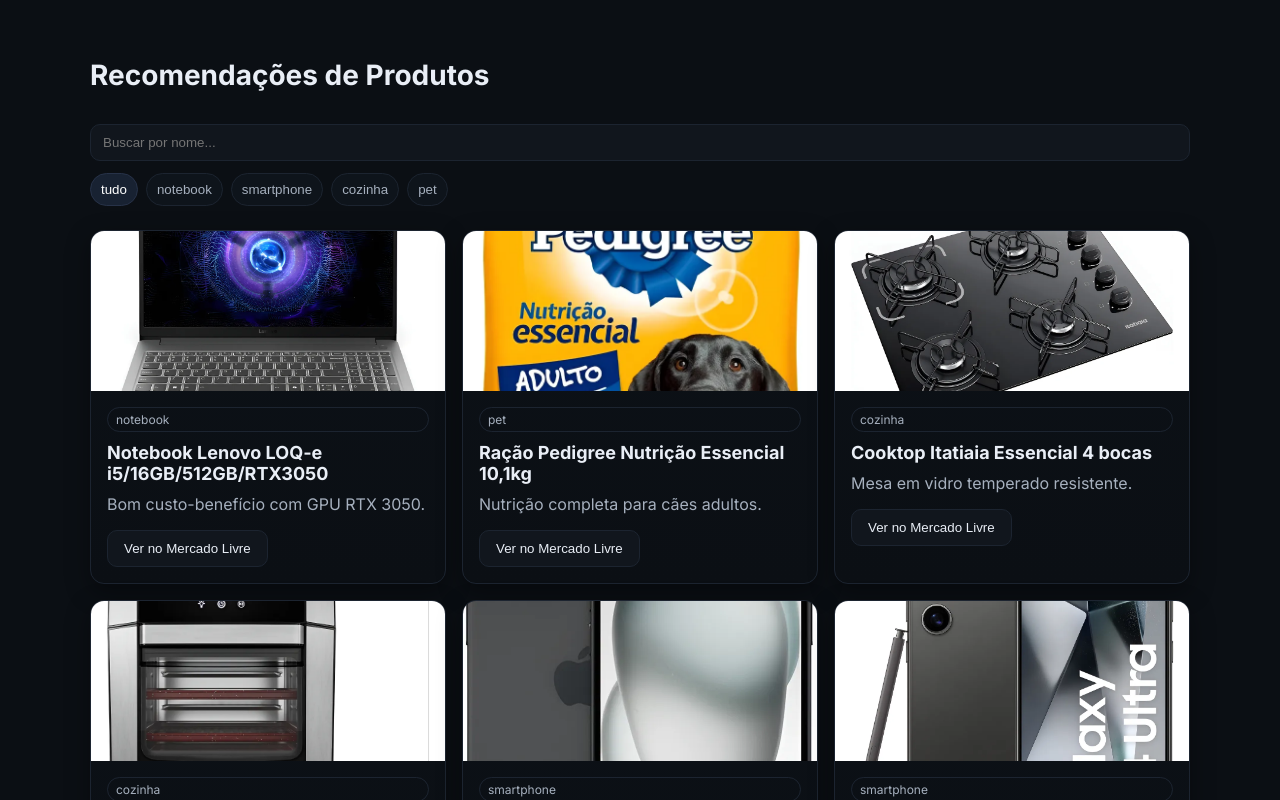
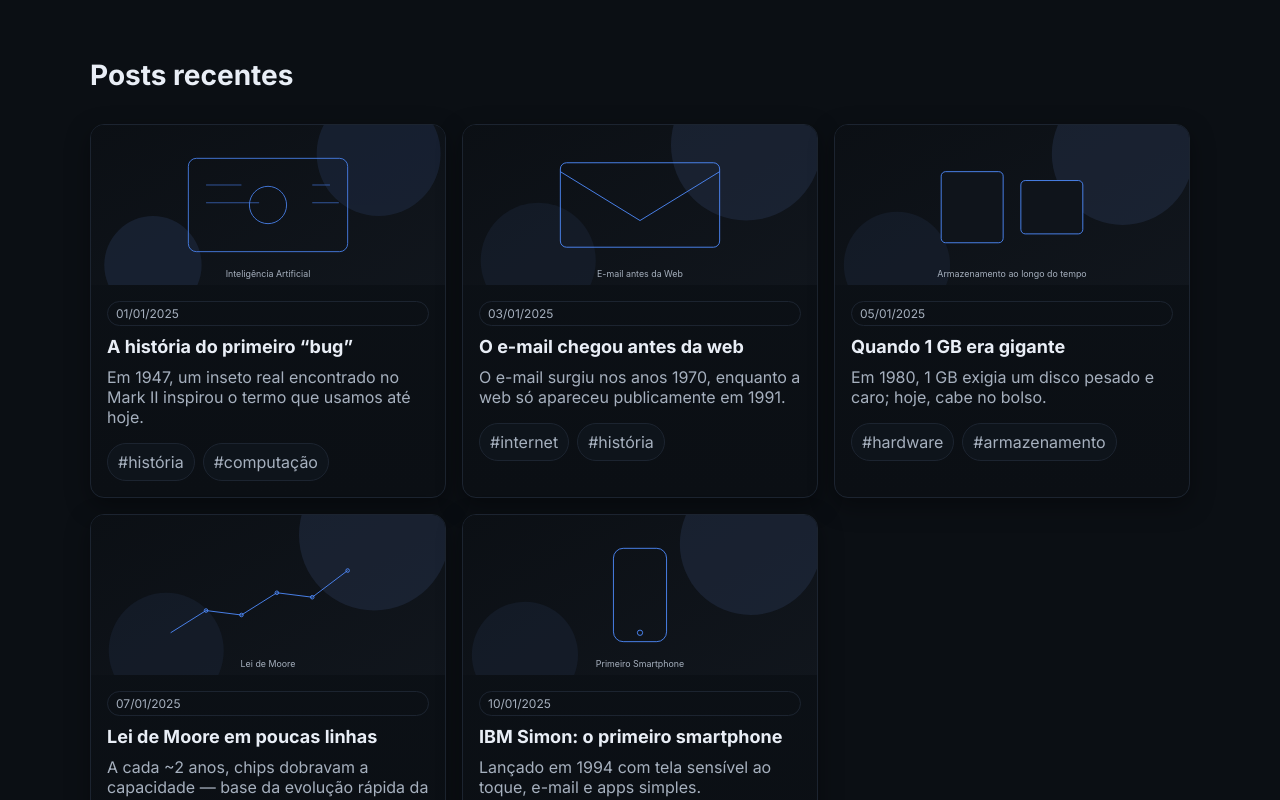
Before and after one commit to Alex95221/tech-curiosidades, a React (Vite) app: page / in a window 1280 px wide. Shown: the part 1320-2120 px from the top of the page. Built offline with nearby package versions, Linux system fonts and the light colour scheme.

Commit message:
feat(posts): seção de posts e link na navbar

```diff
--- a/src/App.jsx
+++ b/src/App.jsx
@@ -3,6 +3,7 @@
 import Hero from './components/Hero.jsx'
 import Curiosities from './components/Curiosities.jsx'
 import ProductList from './components/ProductList.jsx'
+import Posts from './components/Posts.jsx'
 import About from './components/About.jsx'
 import Contact from './components/Contact.jsx'
 
@@ -16,6 +17,9 @@
         </section>
         <section id="curiosities" className="section">
           <Curiosities />
+        </section>
+        <section id="posts" className="section">
+          <Posts />
         </section>
         <section id="products" className="section">
           <ProductList />
--- a/src/components/Navbar.jsx
+++ b/src/components/Navbar.jsx
@@ -8,6 +8,7 @@
         <nav className="nav">
           <a className="nav__link" href="#home">Início</a>
           <a className="nav__link" href="#about">Sobre</a>
+          <a className="nav__link" href="#posts">Posts</a>
           <a className="nav__link" href="#products">Produtos</a>
           <a className="nav__link" href="#contact">Contato</a>
         </nav>
--- /dev/null
+++ b/src/components/Posts.jsx
@@ -0,0 +1,39 @@
+import React from 'react'
+import { POSTS } from '../data/posts'
+
+function resolveImage(val) {
+  if (!val) return null
+  if (/^https?:\/\//i.test(val) || val.startsWith('/')) return val
+  try {
+    return new URL(`../assets/${val}`, import.meta.url).href
+  } catch {
+    return null
+  }
+}
+
+export default function Posts() {
+  return (
+    <div className="container section__inner">
+      <h2 className="section__title">Posts recentes</h2>
+      <div className="grid grid--cards">
+        {POSTS.map((p) => (
+          <article key={p.id} className="card">
+            {resolveImage(p.img) && (
+              <img src={resolveImage(p.img)} alt={p.title} className="card__img" />
+            )}
+            <div className="card__body">
+              <span className="badge">{new Date(p.date).toLocaleDateString('pt-BR')}</span>
+              <h3 className="card__title">{p.title}</h3>
+              <p className="card__text">{p.excerpt}</p>
+              <div className="card__actions" style={{ display: 'flex', gap: 8, flexWrap: 'wrap' }}>
+                {p.tags?.map((t) => (
+                  <span key={t} className="chip">#{t}</span>
+                ))}
+              </div>
+            </div>
+          </article>
+        ))}
+      </div>
+    </div>
+  )
+}
--- /dev/null
+++ b/src/data/posts.js
@@ -0,0 +1,42 @@
+export const POSTS = [
+  {
+    id: 'historia-do-bug',
+    title: 'A história do primeiro “bug”',
+    date: '2025-01-01',
+    excerpt: 'Em 1947, um inseto real encontrado no Mark II inspirou o termo que usamos até hoje.',
+    img: 'curiosity-ai.svg',
+    tags: ['história', 'computação'],
+  },
+  {
+    id: 'email-antes-da-web',
+    title: 'O e-mail chegou antes da web',
+    date: '2025-01-03',
+    excerpt: 'O e-mail surgiu nos anos 1970, enquanto a web só apareceu publicamente em 1991.',
+    img: 'curiosity-email.svg',
+    tags: ['internet', 'história'],
+  },
+  {
+    id: 'armazenamento-1gb',
+    title: 'Quando 1 GB era gigante',
+    date: '2025-01-05',
+    excerpt: 'Em 1980, 1 GB exigia um disco pesado e caro; hoje, cabe no bolso.',
+    img: 'curiosity-storage.svg',
+    tags: ['hardware', 'armazenamento'],
+  },
+  {
+    id: 'lei-de-moore',
+    title: 'Lei de Moore em poucas linhas',
+    date: '2025-01-07',
+    excerpt: 'A cada ~2 anos, chips dobravam a capacidade — base da evolução rápida da computação.',
+    img: 'curiosity-moore.svg',
+    tags: ['chips', 'tendências'],
+  },
+  {
+    id: 'primeiro-smartphone',
+    title: 'IBM Simon: o primeiro smartphone',
+    date: '2025-01-10',
+    excerpt: 'Lançado em 1994 com tela sensível ao toque, e-mail e apps simples.',
+    img: 'curiosity-smartphone.svg',
+    tags: ['mobile', 'história'],
+  },
+]
```
